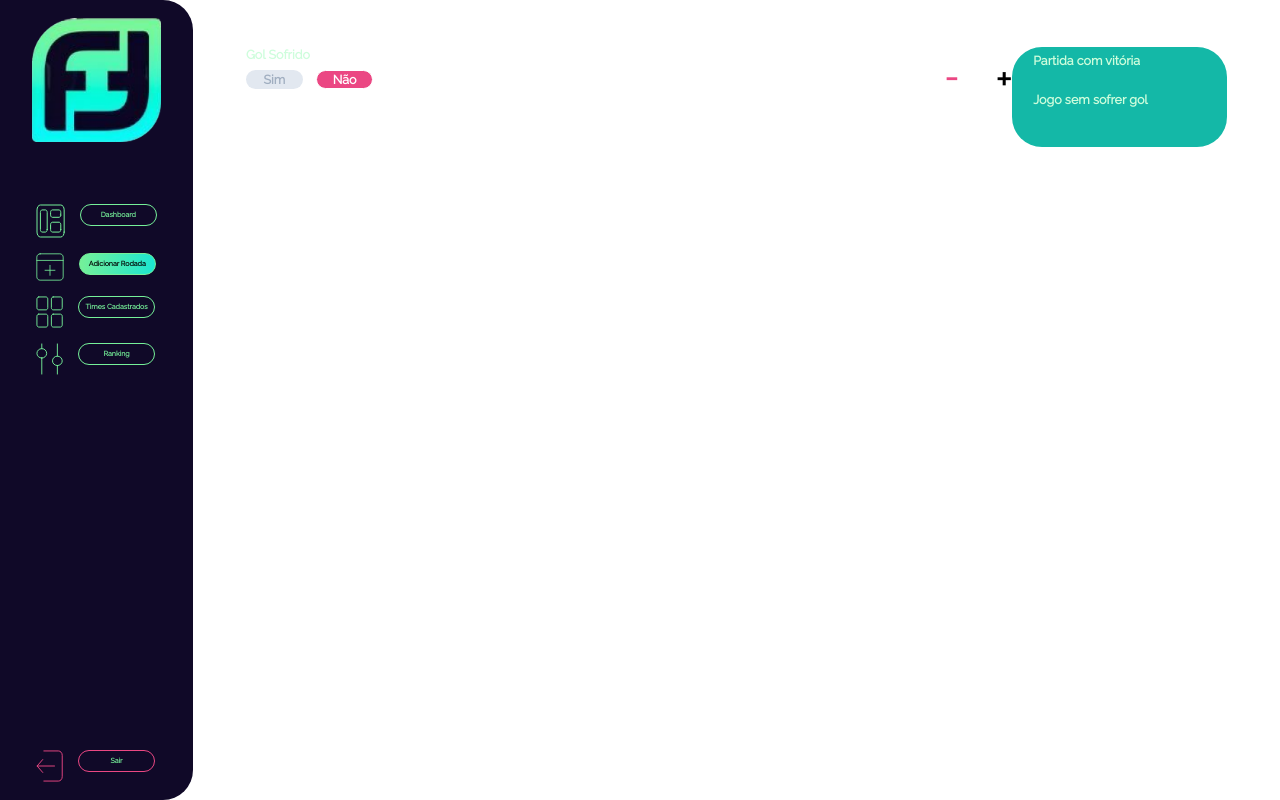
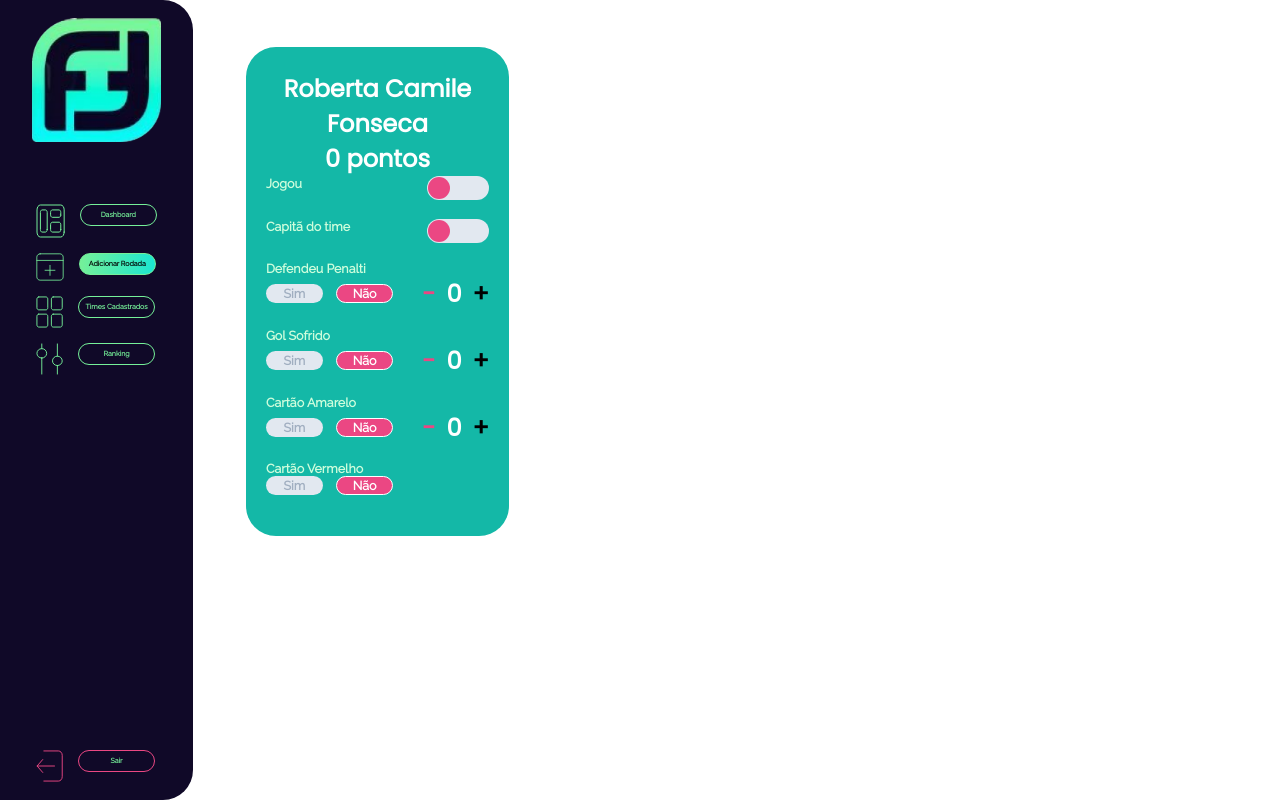
Before and after one commit to estartandodevs-course/Escala-as-Mina, a React (Create React App) app: page /rodadas in a window 1280 px wide. Built offline with nearby package versions, Linux system fonts and the light colour scheme.

Commit message:
scout component bool and number done. scout view almost done

```diff
--- a/src/components/MatchScout/index.jsx
+++ b/src/components/MatchScout/index.jsx
@@ -9,6 +9,8 @@ export const MatchScout = (props) => {
   const [noGoal, setNoGoal] = useState(true);
   const [victory, setVictory] = useState(true);
   const theme = useTheme();
+
+  useEffect(() => {}, []);
 
   useEffect(() => {}, [noGoal, victory]);
   return (
@@ -24,6 +26,7 @@ export const MatchScout = (props) => {
       marginLeft
       marginBottom
     >
+      <label>
         <C.Typography
           weight="700"
           size={getV('16px', 'h')}
@@ -34,14 +37,19 @@ export const MatchScout = (props) => {
         <Switch
           uncheckedIcon={false}
           checkedIcon={false}
-        width="64px"
-        height="24px"
-        handleDiameter="22px"
+          width={64}
+          height={24}
+          handleDiameter={22}
           onColor={theme.pallete.secondary.lighter}
           onHandleColor={theme.pallete.secondary.main}
           offColor={theme.pallete.gray.secondGray}
           offHandleColor={theme.pallete.alert.main}
+          onChange={(event) => setVictory(event)}
+          checked={victory}
         />
+      </label>
+
+      <label>
         <C.Typography
           weight="700"
           size={getV('16px', 'h')}
@@ -49,6 +57,20 @@ export const MatchScout = (props) => {
         >
           Jogo sem sofrer gol
         </C.Typography>
+        <Switch
+          uncheckedIcon={false}
+          checkedIcon={false}
+          width={64}
+          height={24}
+          handleDiameter={22}
+          onColor={theme.pallete.secondary.lighter}
+          onHandleColor={theme.pallete.secondary.main}
+          offColor={theme.pallete.gray.secondGray}
+          offHandleColor={theme.pallete.alert.main}
+          onChange={(event) => setNoGoal(event)}
+          checked={noGoal}
+        />
+      </label>
     </C.FlexContainer>
   );
 };
--- a/src/components/Scout/index.jsx
+++ b/src/components/Scout/index.jsx
@@ -2,17 +2,139 @@ import * as C from '../';
 import { getV } from '../../styles';
 import { useEffect, useState } from 'react';
 import { useTheme } from 'styled-components';
+import Switch from 'react-switch';
+import { Div } from './styledScout';
 
+const switchScouts = ['wasPlaying', 'isCaptain'];
 //you have to provide forms (array of objects, i.e., scouts)
 //a setForms (from useState)
 //and what item this is scounting
 const Scout = (props) => {
-  const { forms, set, whatItem } = props;
-  const form = forms.filter((input) => input.key === whatItem)[0];
-  const indexForms = forms.indexOf(form);
+  const { ...restProps } = props;
+  const { forms, whatItem, player } = restProps;
+  const players = forms['players'];
+  const playerItem = players.filter((input) => input.name === player)[0];
+  const scout = playerItem['scouts'].filter(
+    (input) => input.key === whatItem,
+  )[0];
+
+  if (scout['value'] !== undefined) {
+    return <ScoutNumber {...restProps} />;
+  } else {
+    return <ScoutBool {...restProps} />;
+  }
+};
+
+export { Scout };
+
+const ScoutBool = (props) => {
+  const { forms, set, whatItem, player } = props;
   const theme = useTheme();
-  const [localValue, setLocalValue] = useState(form.value);
-  const [localState, setLocalState] = useState(form.state);
+
+  const players = forms['players'];
+  const playerItem = players.filter((input) => input.name === player)[0];
+  const indexPlayer = players.indexOf(playerItem);
+  const scout = playerItem.scouts.filter((input) => input.key === whatItem)[0];
+  const indexScout = playerItem.scouts.indexOf(scout);
+  const isSwitch = switchScouts.includes(scout['key']);
+
+  const [localState, setLocalState] = useState(scout.state);
+
+  useEffect(() => {
+    set((forms) => {
+      const temp = { ...forms };
+      temp['players'][indexPlayer]['scouts'][indexScout].state = localState;
+      return temp;
+    });
+  }, [localState, indexScout, indexPlayer, set]);
+  return (
+    <C.FlexContainer
+      direction={isSwitch ? 'row' : 'column'}
+      justify="flex-start"
+      align="flex-start"
+    >
+      <C.Typography
+        font="Raleway"
+        weight="700"
+        size={getV('16px', 'h')}
+        color={theme.pallete.secondary.lighter}
+      >
+        {scout.title}
+      </C.Typography>
+      {isSwitch ? (
+        <Div marginLeft>
+          <Switch
+            uncheckedIcon={false}
+            checkedIcon={false}
+            width={62}
+            height={24}
+            handleDiameter={22}
+            onColor={theme.pallete.gray.secondGray}
+            offColor={theme.pallete.gray.secondGray}
+            onHandleColor={theme.pallete.secondary.main}
+            offHandleColor={theme.pallete.alert.main}
+            onChange={(event) => setLocalState(event)}
+            checked={localState}
+          />
+        </Div>
+      ) : (
+        <C.FlexContainer justify="flex-start">
+          <C.Button
+            variation="scout"
+            state={localState}
+            info="yes"
+            onClick={() => setLocalState(true)}
+          >
+            <C.Typography
+              font="Raleway"
+              weight="700"
+              size={getV('16px', 'h')}
+              color={
+                localState
+                  ? theme.pallete.gray.white
+                  : theme.pallete.gray.firstGray
+              }
+            >
+              Sim
+            </C.Typography>
+          </C.Button>
+          <C.Button
+            variation="scout"
+            state={localState}
+            info="no"
+            onClick={() => setLocalState(false)}
+          >
+            <C.Typography
+              font="Raleway"
+              weight="700"
+              size={getV('16px', 'h')}
+              color={
+                localState
+                  ? theme.pallete.gray.firstGray
+                  : theme.pallete.gray.white
+              }
+            >
+              Não
+            </C.Typography>
+          </C.Button>
+        </C.FlexContainer>
+      )}
+    </C.FlexContainer>
+  );
+};
+
+const ScoutNumber = (props) => {
+  const { forms, set, whatItem, player } = props;
+  const theme = useTheme();
+
+  const players = forms['players'];
+  const playerItem = players.find((input) => input.name === player);
+  const indexPlayer = players.indexOf(playerItem);
+  const scout = playerItem.scouts.find((input) => input.key === whatItem);
+  const indexScout = playerItem.scouts.indexOf(scout);
+
+  const [localValue, setLocalValue] = useState(scout.value);
+  const [localState, setLocalState] = useState(scout.state);
 
   function handleLessValue() {
     setLocalValue((current) => {
@@ -28,20 +150,19 @@ const Scout = (props) => {
     if (localValue > 0) setLocalState(true);
     else setLocalState(false);
     set((forms) => {
-      const temp = [...forms];
-      temp[indexForms].value = localValue;
-      console.log(temp);
-      console.log(localValue);
+      const temp = { ...forms };
+
+      temp['players'][indexPlayer]['scouts'][indexScout].value = localValue;
       return temp;
     });
-  }, [localValue, indexForms, set]);
+  }, [localValue, indexScout, indexPlayer, set]);
   useEffect(() => {
     set((forms) => {
-      const temp = [...forms];
-      temp[indexForms].state = localState;
+      const temp = { ...forms };
+      temp['players'][indexPlayer]['scouts'][indexScout].state = localState;
       return temp;
     });
-  }, [localState, indexForms, set, localValue]);
+  }, [localState, indexScout, indexPlayer, set]);
 
   return (
     <C.FlexContainer direction="column" justify="flex-start" align="flex-start">
@@ -51,7 +172,7 @@ const Scout = (props) => {
         size={getV('16px', 'h')}
         color={theme.pallete.secondary.lighter}
       >
-        {form.title}
+        {scout.title}
       </C.Typography>
       <C.FlexContainer justify="flex-start">
         <C.Button
@@ -112,7 +233,7 @@ const Scout = (props) => {
           </C.Typography>
           <C.Button
             type="icon"
-            onClick={() => setLocalValue((current) => Number(current) + 1)}
+            onClick={() => setLocalValue((current) => current + 1)}
           >
             <C.Typography font="Poppins" weight="700" size="24px" color="black">
               +
@@ -123,5 +244,3 @@ const Scout = (props) => {
     </C.FlexContainer>
   );
 };
-
-export { Scout };
--- /dev/null
+++ b/src/components/Scout/styledScout.jsx
@@ -0,0 +1,7 @@
+import styled from 'styled-components';
+
+export const Div = styled.div`
+  position: relative;
+  margin-left: ${(props) => props.marginLeft && 'auto'};
+  width: ${(props) => props.width && '100%'};
+`;
--- a/src/mocks/index.js
+++ b/src/mocks/index.js
@@ -267,6 +267,20 @@ function getCurrentRound() {
 function getAllRoundsInfo(totalRounds = 10) {
   return allRounds;
 }
+function getPlayers(team) {
+  return [
+    {
+      name: 'Roberta Camile Fonseca',
+      number: '01',
+      position: 'goleira',
+    },
+    {
+      name: 'Eduarda Paixão Santos',
+      number: '02',
+      position: 'zagueira',
+    },
+  ];
+}
 export {
   getItems,
   getMissingMatches,
@@ -277,4 +291,5 @@ export {
   getCurrentRound,
   getAllRoundsInfo,
   user,
+  getPlayers,
 };
--- /dev/null
+++ b/src/pages/rodadas/dataSctructure.js
@@ -0,0 +1,50 @@
+export const scoutPosition = {
+  goleira: [
+    {
+      key: 'wasPlaying',
+      title: 'Jogou',
+      state: false,
+    },
+    {
+      key: 'isCaptain',
+      title: 'Capitã do time',
+      state: false,
+    },
+    {
+      key: 'penalty',
+      title: 'Defendeu Penalti',
+      state: false,
+      value: 0,
+    },
+    {
+      key: 'concededGoal',
+      title: 'Gol Sofrido',
+      state: false,
+      value: 0,
+    },
+    {
+      key: 'hasYellowCard',
+      title: 'Cartão Amarelo',
+      state: false,
+      value: 0,
+    },
+    {
+      key: 'hasRedCard',
+      title: 'Cartão Vermelho',
+      state: false,
+    },
+  ],
+  zagueira: [
+    {
+      key: 'wasPlaying',
+      title: 'Jogou',
+      state: false,
+    },
+    {
+      key: 'isCaptain',
+      title: 'Capitã do time',
+      state: false,
+    },
+  ],
+};
+//I'll need help sctruturing this object
--- a/src/pages/rodadas/index.jsx
+++ b/src/pages/rodadas/index.jsx
@@ -1,50 +1,70 @@
 import * as C from '../../components';
 import { useState } from 'react';
+import { scoutPosition } from './dataSctructure';
+import { useTheme } from 'styled-components';
+import * as M from '../../mocks';
+import { Div } from './styledRounds';
 
 export const Rodadas = () => {
-  const [formsGoalkeeper, setForms] = useState([
-    {
-      key: 'wasPlaying',
-      title: 'jogou',
-      state: false,
-    },
-    {
-      key: 'isCaptain',
-      title: 'capitão do time',
-      state: false,
-    },
-    {
-      key: 'penalty',
-      title: 'defendeu penalti',
-      state: false,
-      value: 0,
-    },
-    {
-      key: 'concededGoal',
-      title: 'Gol Sofrido',
-      state: false,
-      value: 0,
-    },
-    {
-      key: 'hasYellowCard',
-      title: 'gol sofrido',
-      state: false,
-      value: 0,
-    },
-    {
-      key: 'hasRedCard',
-      title: 'gol sofrido',
-      state: false,
-    },
-  ]);
+  const theme = useTheme();
+
+  const players = M.getPlayers();
+  const [formsTeam, setFormsTeam] = useState({
+    players: players.map((player) => {
+      return { ...player, score: 0, scouts: scoutPosition[player.position] };
+    }),
+    teamScout: [
+      { key: 'victory', state: true },
+      { key: 'noGoal', state: true },
+    ],
+  });
+
+  const activePlayer = formsTeam.players[0];
   return (
-    <>
-      <C.Scout
-        forms={formsGoalkeeper}
-        set={setForms}
-        whatItem="concededGoal"
-      ></C.Scout>
-      <C.MatchScout />
-    </>
+    <C.FlexContainer
+      direction="column"
+      justify="flex-start"
+      align="flex-start"
+      border="30px"
+      padding="24px 20px"
+      width="296px"
+      height="626px"
+      backgroundColor={theme.pallete.primary.main}
+    >
+      <Div Width>
+        <C.Typography
+          color={theme.pallete.gray.white}
+          size="24px"
+          weight="700"
+          font="Poppins"
+          align="center"
+        >
+          {activePlayer.name}
+        </C.Typography>
+      </Div>
+      <Div>
+        <C.Typography
+          color={theme.pallete.gray.white}
+          size="24px"
+          weight="700"
+          font="Poppins"
+          align="center"
+        >
+          {activePlayer.score} pontos
+        </C.Typography>
+      </Div>
+      {activePlayer['scouts'].map((scout, index) => {
+        return (
+          <C.FlexContainer key={index}>
+            <C.Scout
+              player={activePlayer.name}
+              forms={formsTeam}
+              set={setFormsTeam}
+              whatItem={scout.key}
+            ></C.Scout>
+          </C.FlexContainer>
+        );
+      })}
+    </C.FlexContainer>
   );
 };
--- /dev/null
+++ b/src/pages/rodadas/styledRounds.jsx
@@ -0,0 +1,7 @@
+import styled from 'styled-components';
+
+export const Div = styled.div`
+  position: relative;
+  width: 100%;
+  margin-left: ${(props) => props.marginLeft && 'auto'};
+`;
```
Lines whose indentation alone changed are shown as unchanged.
